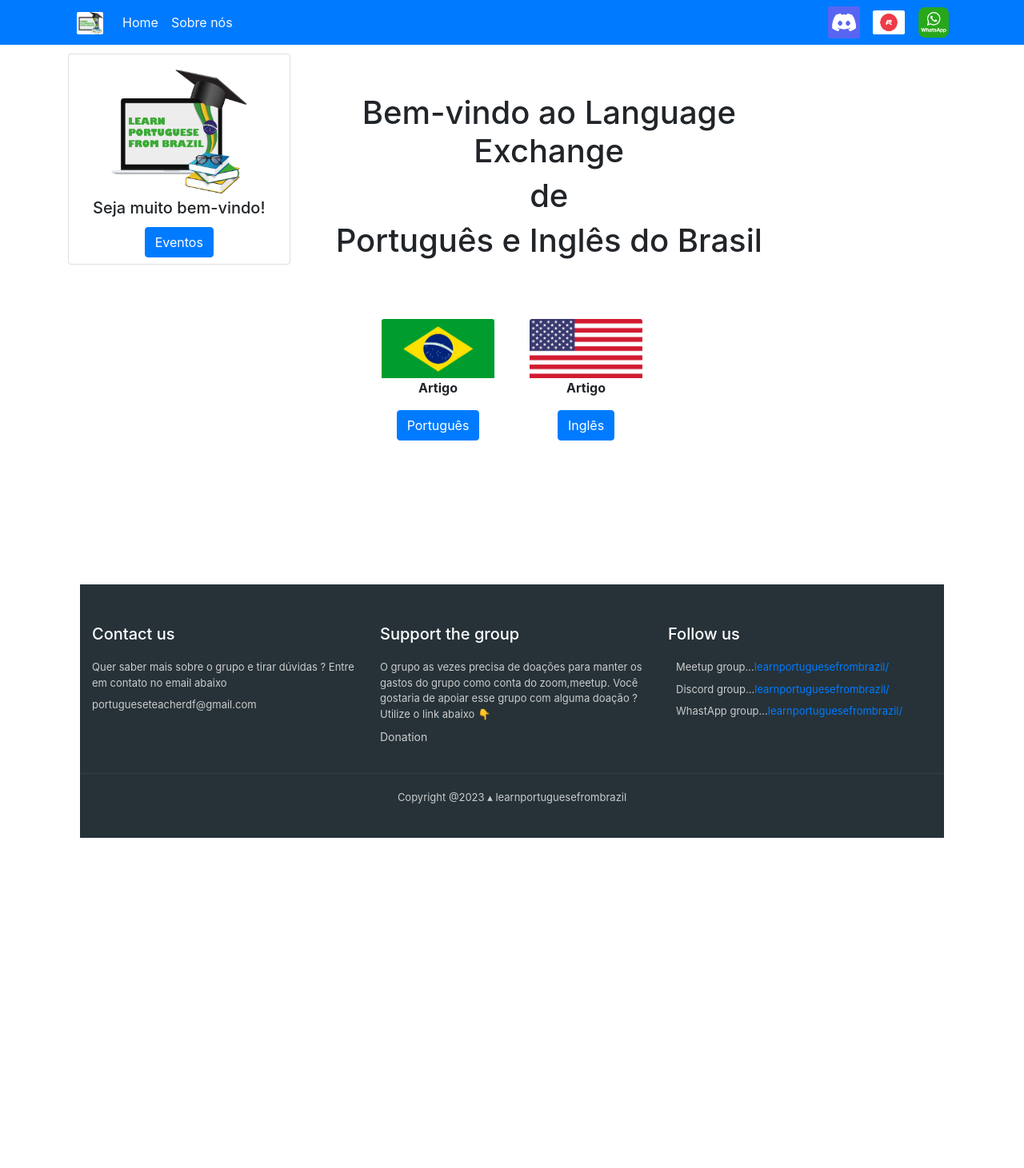
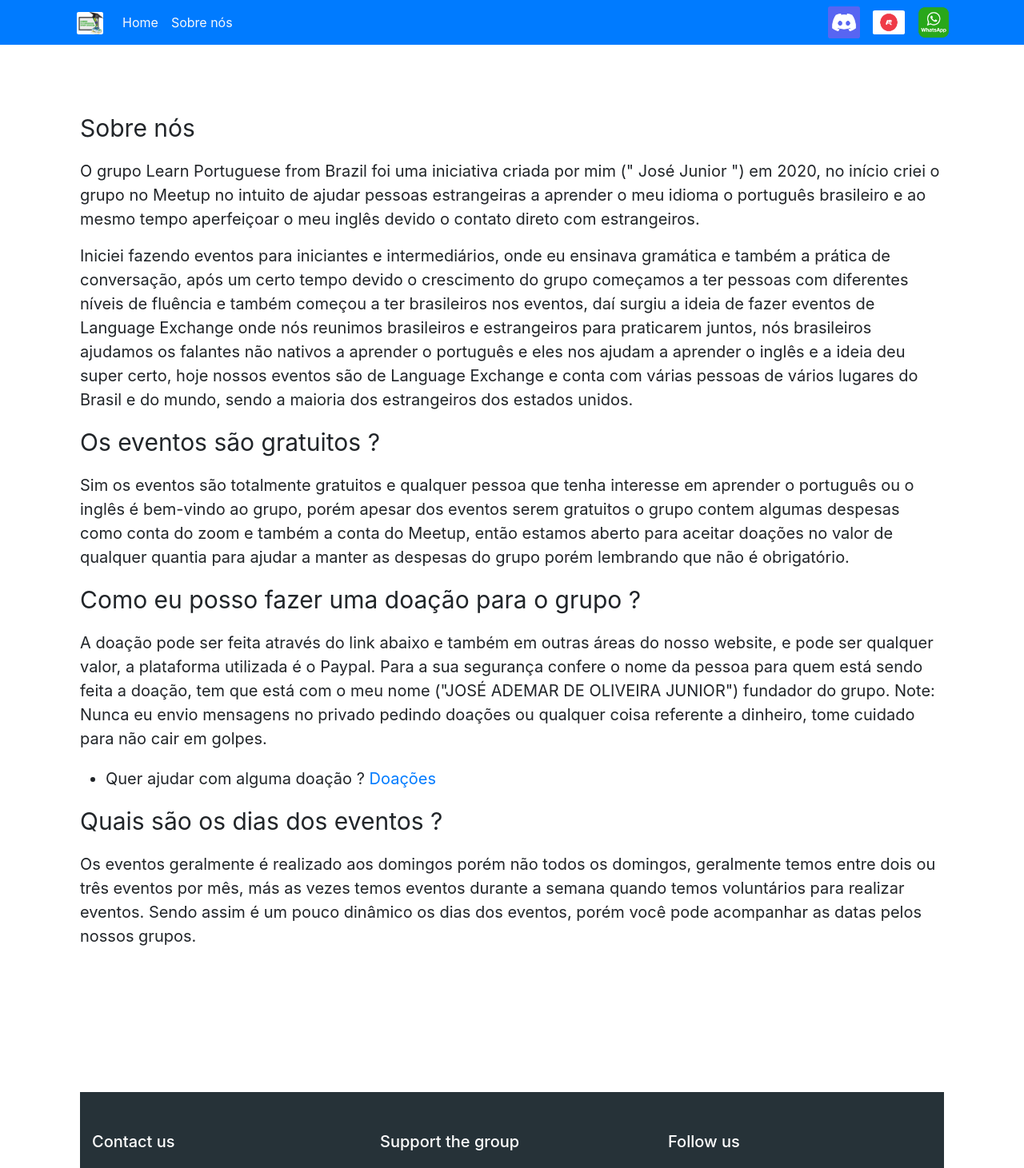
Before and after one commit to Learnportuguesefrombrazil/learnportuguesefrombrazil.github.io, an Angular app: page /about-us in a window 1280 px wide. Before the commit this address led to /. Shown: the top 1461 px of the page at 80% size. Before the commit the page ends 1048 px from the top, so only its background shows below. Built offline with nearby package versions, Linux system fonts and the light colour scheme; some icons are missing.

Commit message:
Update version 003

```diff
--- /dev/null
+++ b/src/app/about-us/about-us.component.css
@@ -0,0 +1,8 @@
+.page-content{
+    margin-top: 90px;
+    font-size: 20px;
+}
+
+.sobre-nos-titulo{
+    font-size: 30px;
+}
--- /dev/null
+++ b/src/app/about-us/about-us.component.html
@@ -0,0 +1,46 @@
+<div class="container">
+    <div class="page-header">
+        <h1 class="page-title">About</h1>
+    </div>
+    <div class="page-content">
+        <p class="sobre-nos-titulo">Sobre nós</p>
+        <p> O grupo Learn Portuguese from Brazil foi uma iniciativa criada por mim
+            (" José Junior ") em 2020, no início criei o grupo no Meetup no intuito de ajudar pessoas estrangeiras a aprender
+            o meu idioma o português brasileiro e ao mesmo tempo aperfeiçoar o meu inglês devido o contato direto com estrangeiros.</p>
+        <p>Iniciei fazendo eventos para iniciantes e intermediários, onde eu ensinava gramática e também a prática de
+            conversação, após um certo tempo devido o crescimento do grupo começamos a ter pessoas com diferentes níveis de
+        fluência e também começou a ter brasileiros nos eventos, daí surgiu a ideia de fazer eventos de Language Exchange onde
+        nós reunimos brasileiros e estrangeiros para praticarem juntos, nós brasileiros ajudamos os falantes não nativos
+        a aprender o português e eles nos ajudam a aprender o inglês e a ideia deu super certo, hoje nossos eventos são de
+        Language Exchange e conta com várias pessoas de vários lugares do Brasil e do mundo, sendo a maioria dos estrangeiros dos estados unidos.
+     </p>
+     <p class="sobre-nos-titulo">Os eventos são gratuitos ?</p>
+     <p> Sim os eventos são totalmente gratuitos e qualquer pessoa que tenha interesse em aprender o português ou o inglês
+        é bem-vindo ao grupo, porém apesar dos eventos serem gratuitos o grupo contem algumas despesas como conta do zoom e
+        também a conta do Meetup, então estamos aberto para aceitar doações no valor de qualquer quantia para ajudar a manter
+        as despesas do grupo porém lembrando que não é obrigatório.
+     </p>
+     <p class="sobre-nos-titulo">Como eu posso fazer uma doação para o grupo ?</p>
+     <p> A doação pode ser feita através do link abaixo e também em outras áreas do nosso website, e pode ser qualquer valor, a plataforma utilizada é o Paypal.
+        Para a sua segurança confere o nome da pessoa para quem está sendo feita a doação, tem que está com o meu nome
+        ("JOSÉ ADEMAR DE OLIVEIRA JUNIOR") fundador do grupo. Note: Nunca eu envio mensagens no privado pedindo doações ou qualquer coisa
+        referente a dinheiro, tome cuidado para não cair em golpes.
+
+     </p>
+    <p>
+
+        <div class="support-license" style="margin-top: 20px;">
+            <ul>
+                <li>Quer ajudar com alguma doação ? <a href="https://www.paypal.com/donate/?business=LW8EZHKSB9WKQ&currency_code=USD&Z3JncnB0" target="_blank">Doações</a>
+                </li>
+            </ul>
+        </div>
+
+        <p class="sobre-nos-titulo">Quais são os dias dos eventos ?</p>
+     <p> Os eventos geralmente é realizado aos domingos porém não todos os domingos, geralmente temos entre dois ou três
+        eventos por mês, más as vezes temos eventos durante a semana quando temos voluntários para realizar eventos.
+        Sendo assim é um pouco dinâmico os dias dos eventos, porém você pode acompanhar as datas pelos nossos grupos.
+
+     </p>
+    </div>
+</div>
--- /dev/null
+++ b/src/app/about-us/about-us.component.ts
@@ -0,0 +1,15 @@
+import { Component, OnInit } from '@angular/core';
+
+@Component({
+  selector: 'app-about-us',
+  templateUrl: './about-us.component.html',
+  styleUrls: ['./about-us.component.css']
+})
+export class AboutUsComponent implements OnInit {
+
+  constructor() { }
+
+  ngOnInit(): void {
+  }
+
+}
--- a/src/app/app.component.html
+++ b/src/app/app.component.html
@@ -2,8 +2,10 @@
 
     <app-navbar></app-navbar>
 
-    <app-body></app-body>
+    <router-outlet></router-outlet>
 
     <app-footer></app-footer>
 
+
+
 </div>
--- /dev/null
+++ b/src/app/app.rotas.ts
@@ -0,0 +1,12 @@
+import { ModuleWithProviders } from "@angular/core";
+import { RouterModule, Routes } from "@angular/router";
+import { AboutUsComponent } from "./about-us/about-us.component";
+import { HomeComponent } from "./home/home.component";
+
+const APP_MINHAS_ROTAS: Routes = [
+    { path: '', component: HomeComponent},
+    { path: 'about-us', component: AboutUsComponent}
+
+];
+
+export const rotas: ModuleWithProviders<RouterModule> = RouterModule.forRoot(APP_MINHAS_ROTAS);
--- a/src/app/body/body.component.ts
+++ /dev/null
@@ -1,15 +0,0 @@
-import { Component, OnInit } from '@angular/core';
-
-@Component({
-  selector: 'app-body',
-  templateUrl: './body.component.html',
-  styleUrls: ['./body.component.css']
-})
-export class BodyComponent implements OnInit {
-
-  constructor() { }
-
-  ngOnInit(): void {
-  }
-
-}
--- /dev/null
+++ b/src/app/home/home.component.ts
@@ -0,0 +1,15 @@
+import { Component, OnInit } from '@angular/core';
+
+@Component({
+  selector: 'app-home',
+  templateUrl: './home.component.html',
+  styleUrls: ['./home.component.css']
+})
+export class HomeComponent implements OnInit {
+
+  constructor() { }
+
+  ngOnInit(): void {
+  }
+
+}
--- a/src/app/navbar/navbar.component.html
+++ b/src/app/navbar/navbar.component.html
@@ -8,7 +8,7 @@
     </button>
     <div class="collapse navbar-collapse" id="navbarNav">
       <ul class="navbar-nav">
-        <li class="nav-item">
+        <li routerLink="/home" class="nav-item">
           <a class="nav-link active" style="color:#f8f9fa;" aria-current="page" href="#">Home</a>
         </li>
         <li class="nav-item">
@@ -17,7 +17,7 @@
         <li class="nav-item">
           <!-- <a class="nav-link" style="color:#f8f9fa;" href="#">Pricing</a> -->
         </li>
-        <li class="nav-item">
+        <li routerLink="/about-us" class="nav-item">
           <a class="nav-link disabled" style="color:#f8f9fa;">Sobre nós</a>
         </li>
 
```
Also changed, not shown: src/app/app.module.ts (+8 -4 lines), src/app/home/home.component.css (renamed from src/app/body/body.component.css), src/app/home/home.component.html (renamed from src/app/body/body.component.html), 5 other files (tests, documents, lock files or other folders).
